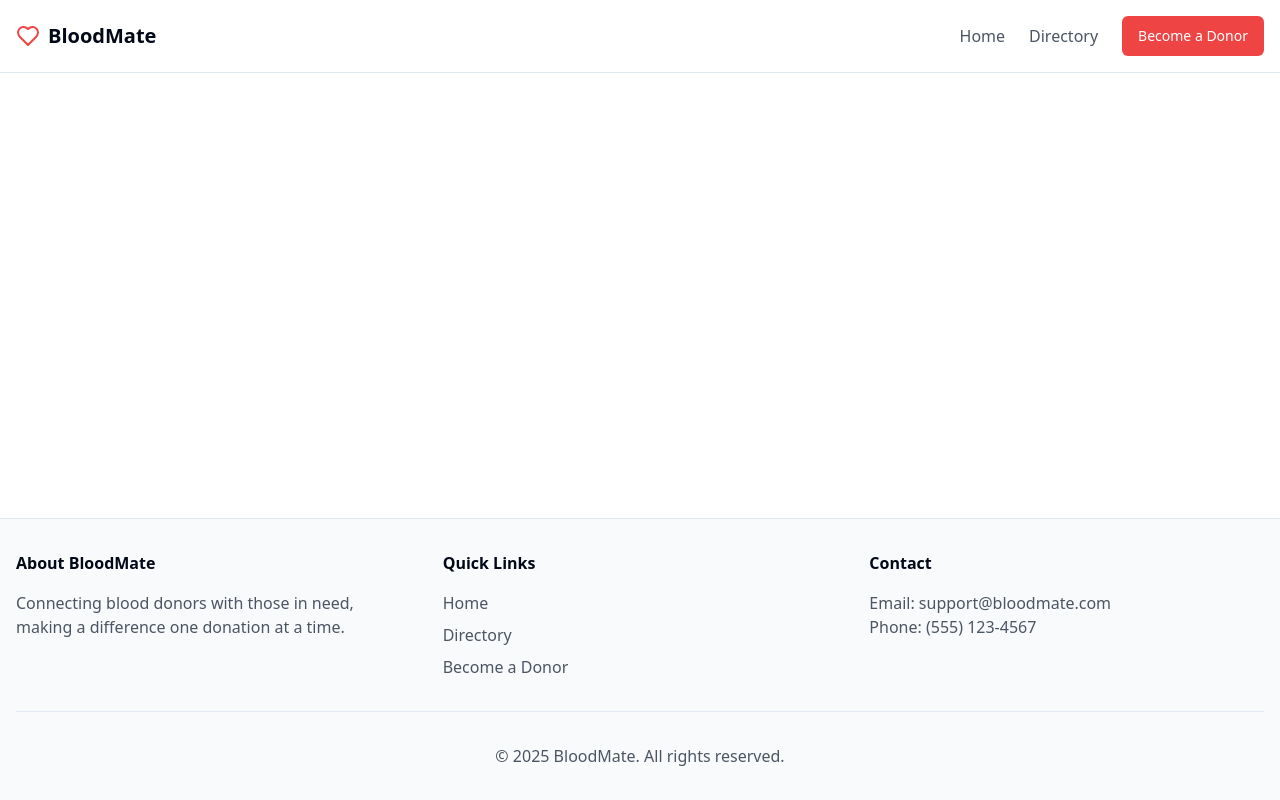
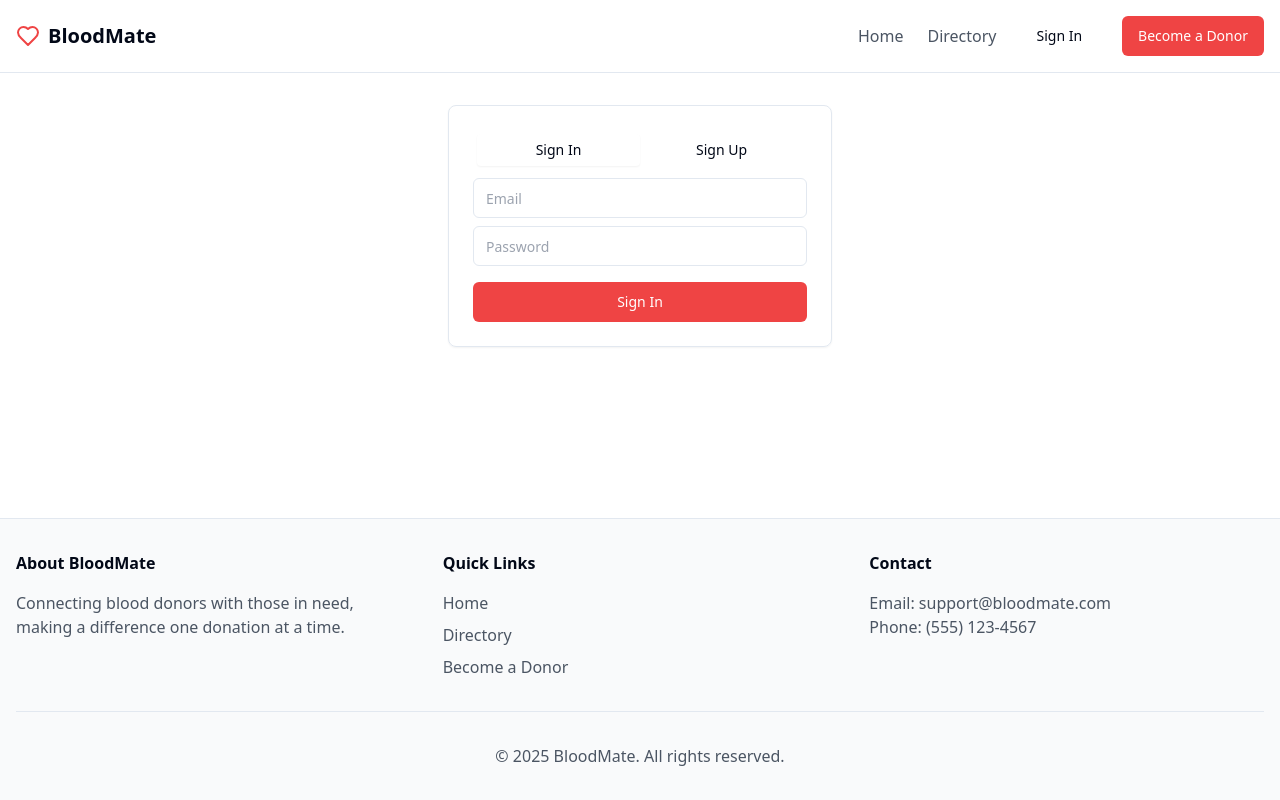
Before and after one commit to Madesh3/bloodmate, a React (Vite) app: page /auth in a window 1280 px wide. Built offline with nearby package versions, Linux system fonts and the light colour scheme.

Commit message:
Add authentication and admin dashboard
Implement login and signup pages for user authentication. Create an admin dashboard for managing donors and update the existing donor directory to integrate with the new authentication system.
[skip gpt_engineer]

```diff
--- a/src/App.tsx
+++ b/src/App.tsx
@@ -3,15 +3,18 @@ import { Toaster as Sonner } from "@/components/ui/sonner";
 import { TooltipProvider } from "@/components/ui/tooltip";
 import { QueryClient, QueryClientProvider } from "@tanstack/react-query";
 import { BrowserRouter, Routes, Route } from "react-router-dom";
+import { AuthProvider } from "./components/AuthProvider";
 import Layout from "./components/Layout";
 import Index from "./pages/Index";
 import Directory from "./pages/Directory";
 import BecomeDonor from "./pages/BecomeDonor";
+import Auth from "./pages/Auth";
 
 const queryClient = new QueryClient();
 
 const App = () => (
   <QueryClientProvider client={queryClient}>
+    <AuthProvider>
       <TooltipProvider>
         <Toaster />
         <Sonner />
@@ -21,10 +24,12 @@ const App = () => (
               <Route path="/" element={<Index />} />
               <Route path="/directory" element={<Directory />} />
               <Route path="/become-donor" element={<BecomeDonor />} />
+              <Route path="/auth" element={<Auth />} />
             </Routes>
           </Layout>
         </BrowserRouter>
       </TooltipProvider>
+    </AuthProvider>
   </QueryClientProvider>
 );
 
--- /dev/null
+++ b/src/components/AuthProvider.tsx
@@ -0,0 +1,59 @@
+import { createContext, useContext, useEffect, useState } from "react";
+import { supabase } from "@/integrations/supabase/client";
+import type { User } from "@supabase/supabase-js";
+
+interface AuthContextType {
+  user: User | null;
+  isAdmin: boolean;
+}
+
+const AuthContext = createContext<AuthContextType>({ user: null, isAdmin: false });
+
+export const useAuth = () => useContext(AuthContext);
+
+export const AuthProvider = ({ children }: { children: React.ReactNode }) => {
+  const [user, setUser] = useState<User | null>(null);
+  const [isAdmin, setIsAdmin] = useState(false);
+
+  useEffect(() => {
+    // Check current auth status
+    supabase.auth.getSession().then(({ data: { session } }) => {
+      setUser(session?.user ?? null);
+      if (session?.user) {
+        checkAdminStatus(session.user.id);
+      }
+    });
+
+    // Listen for auth changes
+    const { data: { subscription } } = supabase.auth.onAuthStateChange(async (event, session) => {
+      setUser(session?.user ?? null);
+      if (session?.user) {
+        checkAdminStatus(session.user.id);
+      } else {
+        setIsAdmin(false);
+      }
+    });
+
+    return () => {
+      subscription.unsubscribe();
+    };
+  }, []);
+
+  const checkAdminStatus = async (userId: string) => {
+    const { data, error } = await supabase
+      .from('profiles')
+      .select('is_admin')
+      .eq('id', userId)
+      .single();
+
+    if (!error && data) {
+      setIsAdmin(data.is_admin);
+    }
+  };
+
+  return (
+    <AuthContext.Provider value={{ user, isAdmin }}>
+      {children}
+    </AuthContext.Provider>
+  );
+};
--- a/src/components/Layout.tsx
+++ b/src/components/Layout.tsx
@@ -1,10 +1,27 @@
-import { Link } from "react-router-dom";
-import { Heart, Menu } from "lucide-react";
+import { Link, useNavigate } from "react-router-dom";
+import { Heart, Menu, LogOut } from "lucide-react";
 import { Button } from "./ui/button";
 import { Sheet, SheetContent, SheetTrigger } from "./ui/sheet";
 import MobileNavigation from "./MobileNavigation";
+import { useAuth } from "./AuthProvider";
+import { supabase } from "@/integrations/supabase/client";
+import { toast } from "sonner";
 
 const Layout = ({ children }: { children: React.ReactNode }) => {
+  const { user, isAdmin } = useAuth();
+  const navigate = useNavigate();
+
+  const handleSignOut = async () => {
+    try {
+      const { error } = await supabase.auth.signOut();
+      if (error) throw error;
+      navigate("/");
+      toast.success("Signed out successfully");
+    } catch (error) {
+      toast.error("Error signing out");
+    }
+  };
+
   return (
     <div className="min-h-screen flex flex-col">
       <header className="border-b">
@@ -19,9 +36,26 @@ const Layout = ({ children }: { children: React.ReactNode }) => {
             <div className="hidden md:flex items-center space-x-6">
               <Link to="/" className="text-gray-600 hover:text-gray-900">Home</Link>
               <Link to="/directory" className="text-gray-600 hover:text-gray-900">Directory</Link>
+              {user ? (
+                <>
+                  {isAdmin && (
+                    <Link to="/admin" className="text-gray-600 hover:text-gray-900">Admin</Link>
+                  )}
+                  <Button variant="ghost" size="sm" onClick={handleSignOut}>
+                    <LogOut className="h-4 w-4 mr-2" />
+                    Sign Out
+                  </Button>
+                </>
+              ) : (
+                <>
+                  <Button asChild variant="ghost">
+                    <Link to="/auth">Sign In</Link>
+                  </Button>
                   <Button asChild>
                     <Link to="/become-donor">Become a Donor</Link>
                   </Button>
+                </>
+              )}
             </div>
 
             {/* Mobile Navigation */}
@@ -35,9 +69,24 @@ const Layout = ({ children }: { children: React.ReactNode }) => {
                 <div className="flex flex-col space-y-4 mt-6">
                   <Link to="/" className="text-lg">Home</Link>
                   <Link to="/directory" className="text-lg">Directory</Link>
+                  {user ? (
+                    <>
+                      {isAdmin && (
+                        <Link to="/admin" className="text-lg">Admin</Link>
+                      )}
+                      <Button variant="ghost" onClick={handleSignOut}>
+                        <LogOut className="h-4 w-4 mr-2" />
+                        Sign Out
+                      </Button>
+                    </>
+                  ) : (
+                    <>
+                      <Link to="/auth" className="text-lg">Sign In</Link>
                       <Button asChild>
                         <Link to="/become-donor">Become a Donor</Link>
                       </Button>
+                    </>
+                  )}
                 </div>
               </SheetContent>
             </Sheet>
--- a/src/integrations/supabase/types.ts
+++ b/src/integrations/supabase/types.ts
@@ -36,6 +36,27 @@ export type Database = {
           id?: string
           name?: string
           phone?: string
+        }
+        Relationships: []
+      }
+      profiles: {
+        Row: {
+          created_at: string
+          email: string
+          id: string
+          is_admin: boolean | null
+        }
+        Insert: {
+          created_at?: string
+          email: string
+          id: string
+          is_admin?: boolean | null
+        }
+        Update: {
+          created_at?: string
+          email?: string
+          id?: string
+          is_admin?: boolean | null
         }
         Relationships: []
       }
--- /dev/null
+++ b/src/pages/Auth.tsx
@@ -0,0 +1,114 @@
+import { useState } from "react";
+import { useNavigate } from "react-router-dom";
+import { Button } from "@/components/ui/button";
+import { Input } from "@/components/ui/input";
+import { Card } from "@/components/ui/card";
+import { Tabs, TabsContent, TabsList, TabsTrigger } from "@/components/ui/tabs";
+import { supabase } from "@/integrations/supabase/client";
+import { toast } from "sonner";
+
+const Auth = () => {
+  const navigate = useNavigate();
+  const [isLoading, setIsLoading] = useState(false);
+  const [email, setEmail] = useState("");
+  const [password, setPassword] = useState("");
+
+  const handleSignUp = async (e: React.FormEvent) => {
+    e.preventDefault();
+    setIsLoading(true);
+    try {
+      const { error } = await supabase.auth.signUp({
+        email,
+        password,
+      });
+      if (error) throw error;
+      toast.success("Check your email for the confirmation link!");
+    } catch (error) {
+      console.error(error);
+      toast.error(error.message);
+    } finally {
+      setIsLoading(false);
+    }
+  };
+
+  const handleSignIn = async (e: React.FormEvent) => {
+    e.preventDefault();
+    setIsLoading(true);
+    try {
+      const { error } = await supabase.auth.signInWithPassword({
+        email,
+        password,
+      });
+      if (error) throw error;
+      navigate("/");
+    } catch (error) {
+      console.error(error);
+      toast.error(error.message);
+    } finally {
+      setIsLoading(false);
+    }
+  };
+
+  return (
+    <div className="container mx-auto max-w-md py-8">
+      <Card className="p-6">
+        <Tabs defaultValue="signin" className="w-full">
+          <TabsList className="grid w-full grid-cols-2">
+            <TabsTrigger value="signin">Sign In</TabsTrigger>
+            <TabsTrigger value="signup">Sign Up</TabsTrigger>
+          </TabsList>
+
+          <TabsContent value="signin">
+            <form onSubmit={handleSignIn} className="space-y-4">
+              <div className="space-y-2">
+                <Input
+                  type="email"
+                  placeholder="Email"
+                  value={email}
+                  onChange={(e) => setEmail(e.target.value)}
+                  required
+                />
+                <Input
+                  type="password"
+                  placeholder="Password"
+                  value={password}
+                  onChange={(e) => setPassword(e.target.value)}
+                  required
+                />
+              </div>
+              <Button type="submit" className="w-full" disabled={isLoading}>
+                {isLoading ? "Signing in..." : "Sign In"}
+              </Button>
+            </form>
+          </TabsContent>
+
+          <TabsContent value="signup">
+            <form onSubmit={handleSignUp} className="space-y-4">
+              <div className="space-y-2">
+                <Input
+                  type="email"
+                  placeholder="Email"
+                  value={email}
+                  onChange={(e) => setEmail(e.target.value)}
+                  required
+                />
+                <Input
+                  type="password"
+                  placeholder="Password"
+                  value={password}
+                  onChange={(e) => setPassword(e.target.value)}
+                  required
+                />
+              </div>
+              <Button type="submit" className="w-full" disabled={isLoading}>
+                {isLoading ? "Signing up..." : "Sign Up"}
+              </Button>
+            </form>
+          </TabsContent>
+        </Tabs>
+      </Card>
+    </div>
+  );
+};
+
+export default Auth;
```
Lines whose indentation alone changed are shown as unchanged.
